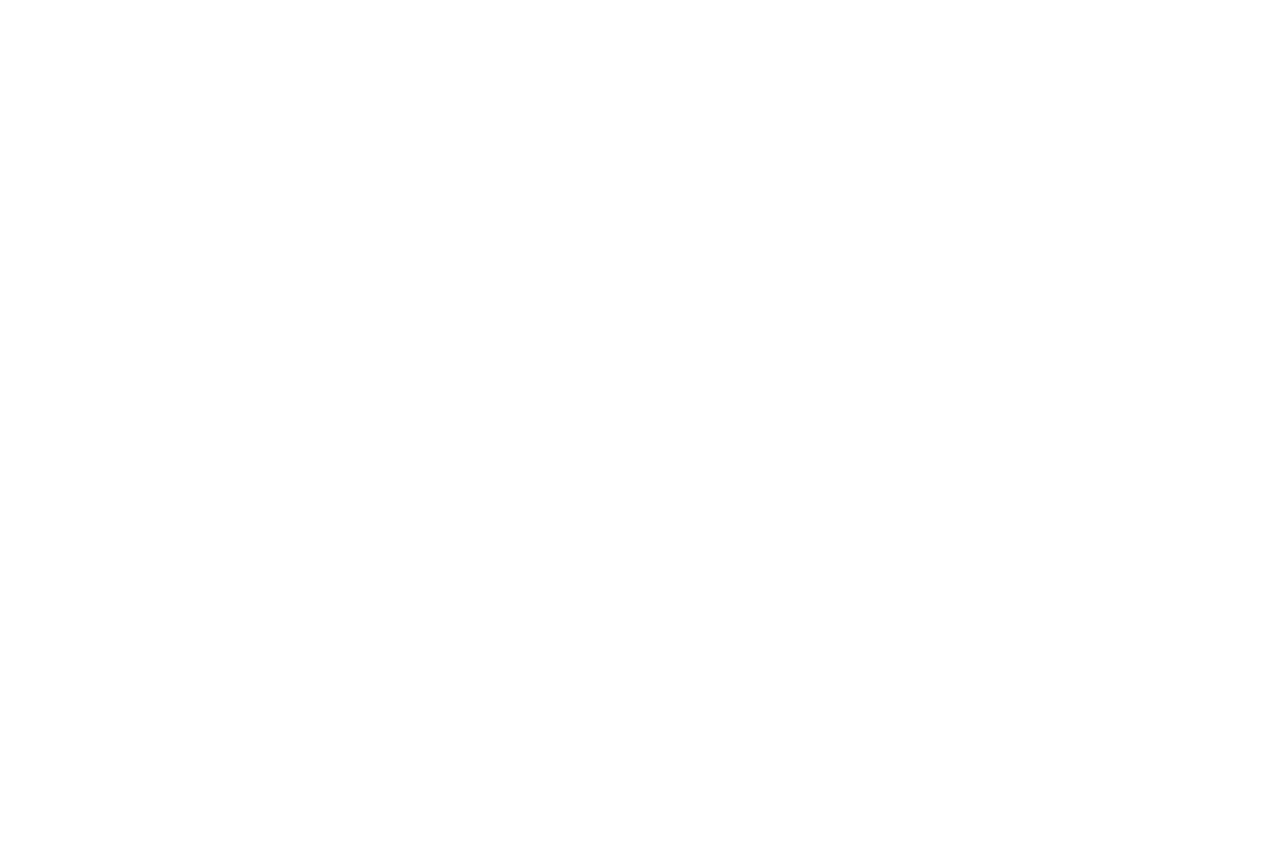
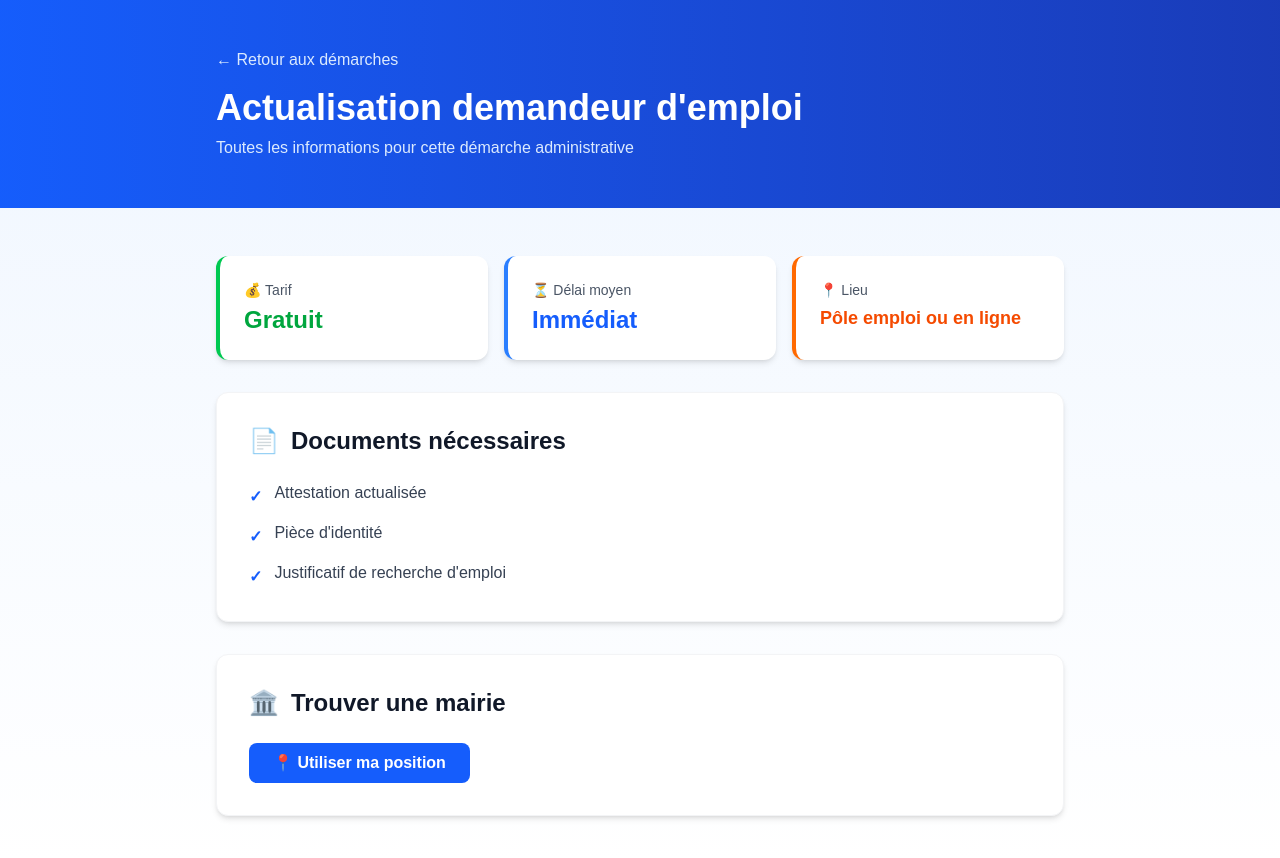
Before and after one commit to GuillaumeSere/demarche-facile, a Next.js app: page /demarches/actualisation-chomage in a window 1280 px wide. Before the commit this address had no page. Shown: the top 858 px of the page. Before the commit the page ends 800 px from the top, so only its background shows below. Built offline with nearby package versions, Linux system fonts and the light colour scheme.

Commit message:
modif css

```diff
--- a/app/data/demarches.json
+++ b/app/data/demarches.json
@@ -22,5 +22,136 @@
     "prix": "86€ (adulte)",
     "delai": "3 à 6 semaines",
     "lieu": "Mairie équipée"
+  },
+  {
+    "slug": "permis-conduire",
+    "titre": "Permis de conduire",
+    "documents": [
+      "Pièce d'identité",
+      "Justificatif de domicile",
+      "Certificat médical",
+      "Attestation de suivi de formation"
+    ],
+    "prix": "À partir de 200€",
+    "delai": "4 à 8 semaines",
+    "lieu": "Préfecture"
+  },
+  {
+    "slug": "mariage",
+    "titre": "Mariage civil",
+    "documents": [
+      "Acte de naissance",
+      "Pièce d'identité",
+      "Justificatif de domicile",
+      "Certificat médical",
+      "Dossier de mariage complet"
+    ],
+    "prix": "Gratuit",
+    "delai": "15 jours avant la cérémonie",
+    "lieu": "Mairie de résidence"
+  },
+  {
+    "slug": "naissance",
+    "titre": "Déclaration de naissance",
+    "documents": [
+      "Formulaire rempli",
+      "Pièce d'identité du déclarant",
+      "Certificat médical d'accouchement"
+    ],
+    "prix": "Gratuit",
+    "delai": "5 jours",
+    "lieu": "Mairie du lieu de naissance"
+  },
+  {
+    "slug": "divorce",
+    "titre": "Divorce",
+    "documents": [
+      "Acte de mariage",
+      "Pièces d'identité",
+      "Accord sur les modalités (si à l'amiable)",
+      "Dossier de procédure"
+    ],
+    "prix": "À partir de 300€",
+    "delai": "3 à 12 mois",
+    "lieu": "Tribunal ou notaire"
+  },
+  {
+    "slug": "changement-adresse",
+    "titre": "Changement d'adresse",
+    "documents": [
+      "Formulaire de changement d'adresse",
+      "Pièce d'identité",
+      "Justificatif du nouveau domicile"
+    ],
+    "prix": "Gratuit",
+    "delai": "Immédiat",
+    "lieu": "Mairie ou en ligne"
+  },
+  {
+    "slug": "allocation-logement",
+    "titre": "Demande d'allocation logement",
+    "documents": [
+      "Formulaire de demande",
+      "Pièce d'identité",
+      "Justificatif de ressources",
+      "Justificatif de domicile",
+      "Quittance de loyer"
+    ],
+    "prix": "Gratuit",
+    "delai": "4 à 6 semaines",
+    "lieu": "CAF"
+  },
+  {
+    "slug": "rsa",
+    "titre": "Revenu de Solidarité Active (RSA)",
+    "documents": [
+      "Formulaire de demande",
+      "Pièce d'identité",
+      "Justificatif de résidence",
+      "Avis d'imposition",
+      "Bulletins de salaire"
+    ],
+    "prix": "Gratuit",
+    "delai": "30 jours",
+    "lieu": "CAF"
+  },
+  {
+    "slug": "pension-retraite",
+    "titre": "Demande de pension de retraite",
+    "documents": [
+      "Bulletin de naissance",
+      "Pièce d'identité",
+      "Justificatif de domicile",
+      "Relevés de cotisations",
+      "Avis d'imposition"
+    ],
+    "prix": "Gratuit",
+    "delai": "1 à 3 mois",
+    "lieu": "Centre de la retraite"
+  },
+  {
+    "slug": "actualisation-chomage",
+    "titre": "Actualisation demandeur d'emploi",
+    "documents": [
+      "Attestation actualisée",
+      "Pièce d'identité",
+      "Justificatif de recherche d'emploi"
+    ],
+    "prix": "Gratuit",
+    "delai": "Immédiat",
+    "lieu": "Pôle emploi ou en ligne"
+  },
+  {
+    "slug": "demande-asile",
+    "titre": "Demande d'asile politique",
+    "documents": [
+      "Pièce d'identité",
+      "Justificatif de domicile",
+      "Dossier personnel documenté",
+      "Traductions si nécessaire"
+    ],
+    "prix": "Gratuit",
+    "delai": "Variable",
+    "lieu": "OFPRA"
   }
 ]
--- a/app/demarches/[slug]/page.tsx
+++ b/app/demarches/[slug]/page.tsx
@@ -38,36 +38,56 @@
     if (!demarche) return notFound();
 
     return (
-        <main className="p-10 max-w-3xl mx-auto">
-            <h1 className="text-3xl font-bold mb-6">{demarche.titre}</h1>
-
-            <div className="mb-6">
-                <h2 className="text-xl font-semibold mb-2">📄 Documents nécessaires</h2>
-                <ul className="list-disc pl-6 space-y-1">
-                    {demarche.documents.map((doc, i) => (
-                        <li key={i}>{doc}</li>
-                    ))}
-                </ul>
-            </div>
-
-            <div className="grid sm:grid-cols-2 gap-4 mb-6">
-                <div className="border p-4 rounded">
-                    <p className="font-semibold">💰 Prix</p>
-                    <p>{demarche.prix}</p>
-                </div>
-
-                <div className="border p-4 rounded">
-                    <p className="font-semibold">⏳ Délai moyen</p>
-                    <p>{demarche.delai}</p>
-                </div>
-
-                <div className="border p-4 rounded sm:col-span-2">
-                    <p className="font-semibold">📍 Où faire la demande</p>
-                    <p>{demarche.lieu}</p>
+        <main className="min-h-screen bg-linear-to-b from-blue-50 to-white">
+            <div className="bg-linear-to-r from-blue-600 to-blue-800 text-white py-12">
+                <div className="max-w-4xl mx-auto px-6">
+                    <a href="/demarches" className="inline-flex items-center text-blue-100 hover:text-white mb-4 transition-colors">
+                        ← Retour aux démarches
+                    </a>
+                    <h1 className="text-4xl font-bold mb-2">{demarche.titre}</h1>
+                    <p className="text-blue-100">Toutes les informations pour cette démarche administrative</p>
                 </div>
             </div>
 
-            <LocateMe />
+            <div className="max-w-4xl mx-auto px-6 py-12">
+                <div className="grid sm:grid-cols-3 gap-4 mb-8">
+                    <div className="bg-white rounded-xl p-6 shadow-md border-l-4 border-green-500">
+                        <p className="text-sm text-gray-600 mb-1">💰 Tarif</p>
+                        <p className="text-2xl font-bold text-green-600">{demarche.prix}</p>
+                    </div>
+                    <div className="bg-white rounded-xl p-6 shadow-md border-l-4 border-blue-500">
+                        <p className="text-sm text-gray-600 mb-1">⏳ Délai moyen</p>
+                        <p className="text-2xl font-bold text-blue-600">{demarche.delai}</p>
+                    </div>
+                    <div className="bg-white rounded-xl p-6 shadow-md border-l-4 border-orange-500">
+                        <p className="text-sm text-gray-600 mb-1">📍 Lieu</p>
+                        <p className="text-lg font-bold text-orange-600">{demarche.lieu}</p>
+                    </div>
+                </div>
+
+                <div className="bg-white rounded-xl p-8 shadow-md mb-8 border border-gray-100">
+                    <h2 className="text-2xl font-bold text-gray-900 mb-6 flex items-center gap-3">
+                        <span className="text-2xl">📄</span>
+                        Documents nécessaires
+                    </h2>
+                    <ul className="space-y-3">
+                        {demarche.documents.map((doc, i) => (
+                            <li key={i} className="flex items-start gap-3">
+                                <span className="text-blue-600 font-bold mt-1">✓</span>
+                                <span className="text-gray-700">{doc}</span>
+                            </li>
+                        ))}
+                    </ul>
+                </div>
+
+                <div className="bg-white rounded-xl p-8 shadow-md border border-gray-100">
+                    <h2 className="text-2xl font-bold text-gray-900 mb-6 flex items-center gap-3">
+                        <span className="text-2xl">🏛️</span>
+                        Trouver une mairie
+                    </h2>
+                    <LocateMe />
+                </div>
+            </div>
         </main>
     );
 }
--- a/app/demarches/page.tsx
+++ b/app/demarches/page.tsx
@@ -10,20 +10,46 @@
   console.log(demarches)
 
   return (
-    <main className="p-10 max-w-4xl mx-auto ">
-      <h1 className="text-2xl font-bold mb-6">Toutes les démarches</h1>
+    <main className="min-h-screen bg-linear-to-b from-blue-50 to-white">
+      <div className="bg-linear-to-r from-blue-600 to-blue-800 text-white py-12">
+        <div className="max-w-6xl mx-auto px-6">
+          <h1 className="text-4xl font-bold mb-2">📋 Toutes les démarches</h1>
+          <p className="text-blue-100 text-lg">Trouvez les informations nécessaires pour vos démarches administratives</p>
+        </div>
+      </div>
 
-      <div className="grid gap-4">
+      <div className="max-w-6xl mx-auto px-6 py-12">
+        <div className="grid grid-cols-1 md:grid-cols-2 lg:grid-cols-3 gap-6">
           {demarches.map((d: any) => (
             <a
               key={d.slug}
               href={`/demarches/${d.slug}`}
-            className="border p-4 rounded hover:bg-gray-50"
+              className="group bg-white rounded-xl shadow-md hover:shadow-xl transition-all duration-300 hover:scale-105 overflow-hidden border border-gray-100"
             >
-            <h2 className="font-semibold">{d.titre}</h2>
-            <p>Délai : {d.delai}</p>
+              <div className="h-2 bg-linear-to-r from-blue-600 to-blue-800 group-hover:from-blue-700 group-hover:to-blue-900"></div>
+              <div className="p-6">
+                <h2 className="text-lg font-bold text-gray-900 mb-3 group-hover:text-blue-600 transition-colors">{d.titre}</h2>
+                <div className="space-y-3">
+                  <div className="flex items-center gap-2">
+                    <span className="text-blue-600 font-semibold">⏳</span>
+                    <span className="text-sm text-gray-600">{d.delai}</span>
+                  </div>
+                  <div className="flex items-center gap-2">
+                    <span className="text-green-600 font-semibold">💰</span>
+                    <span className="text-sm text-gray-600">{d.prix}</span>
+                  </div>
+                  <div className="flex items-center gap-2">
+                    <span className="text-orange-600 font-semibold">📍</span>
+                    <span className="text-sm text-gray-600">{d.lieu}</span>
+                  </div>
+                </div>
+                <div className="mt-4 inline-flex items-center text-blue-600 font-semibold text-sm group-hover:translate-x-1 transition-transform">
+                  Voir détails →
+                </div>
+              </div>
             </a>
           ))}
+        </div>
       </div>
     </main>
   );
```
Lines whose indentation alone changed are shown as unchanged.
